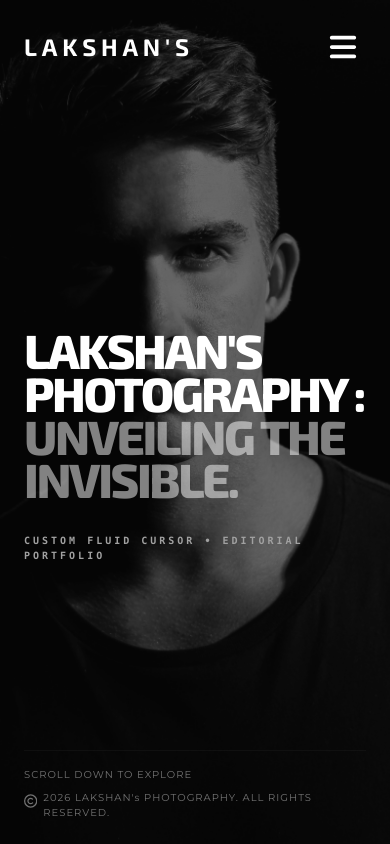
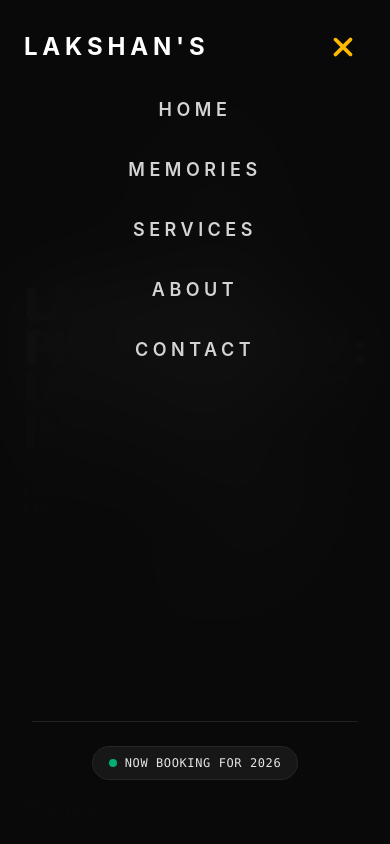
Before and after one commit to lakshan-beast/Photography-website, a React (Vite) app: page / in a window 390 px wide. Both pictures are taken after a click on the button 343 px from the left and 47 px from the top of the page. Shown: the top 844 px of the page. Built offline with nearby package versions, Linux system fonts and the light colour scheme.

Commit message:
style: enhance Hero component with mobile navigation and layout improvements

```diff
--- a/src/components/Hero.jsx
+++ b/src/components/Hero.jsx
@@ -1,10 +1,114 @@
-import React from "react";
-import { FaBars, FaRegCopyright } from "react-icons/fa6";
+// import React, { useState } from "react";
+// import { FaBars, FaRegCopyright } from "react-icons/fa6";
+
+// export default function Hero() {
+//   const [isOpen, setIsOpen] = useState(false);
+
+//   const toggleMenu = () => setIsOpen(!isOpen);
+//   const closeMenu = () => setIsOpen(false);
+
+//   return (
+//     <section className="relative w-full min-h-screen bg-dark text-white flex flex-col justify-between p-6 md:p-12 overflow-hidden font-sans">
+//       {/* Background Image with Precise Overlay to match design */}
+//       <div className="absolute inset-0 z-0 flex justify-center items-center">
+//         <img
+//           src="/hero.jpg"
+//           alt="Lakshan Photography Hero"
+//           className="w-full h-full object-cover object-center opacity-40 grayscale md:max-w-4xl md:h-[85vh] md:rounded-lg"
+//         />
+//         {/* Dark Vignette / Gradient Overlays */}
+//         <div className="absolute inset-0 bg-linear-to-b from-dark/50 via-transparent to-dark"></div>
+//         <div className="absolute inset-0 bg-dark/30"></div>
+//       </div>
+
+//       {/* Top Navbar Header */}
+//       <header className="relative z-10 flex items-center justify-between w-full max-w-7xl mx-auto">
+//         {/* Brand Logo - Top Left */}
+//         <div className="text-2xl tracking-[0.2em] uppercase font-heading font-bold">
+//           LAKSHAN'S
+//         </div>
+
+//         {/* Right Side Header Items */}
+//         <div className="flex items-center gap-6 ">
+//           {/* Availability Badge */}
+//           <div className="hidden md:flex place-items-center gap-2 bg-neutral-900/60 backdrop-blur-md border border-neutral-500/80 px-4 py-2 rounded-full text-[10px] font-heading tracking-wider text-neutral-200 ">
+//             <span className="w-1.5 h-1.5 rounded-full bg-emerald-500 animate-pulse"></span>
+//             <span>NOW BOOKING FOR 2026</span>
+//           </div>
+
+//           {/* Mobile Menu Icon */}
+//           <button
+//             type="button"
+//             onClick={toggleMenu}
+//             className="p-2 text-white md:hidden hover:text-neutral-400 transition-colors">
+//             <FaBars className="text-3xl" />
+//           </button>
+//         </div>
+//       </header>
+
+//       {/* Main Content Area (Split into Text and Vertical Nav) */}
+//       <div className="relative z-10 max-w-7xl mx-auto w-full flex flex-col md:flex-row justify-between items-end my-auto pt-24 pb-6 gap-8">
+//         {/* Left Side: Typography */}
+//         <div className="max-w-4xl space-y-8">
+//           <h1 className="text-5xl sm:text-6xl md:text-[5.5rem] font-extrabold uppercase tracking-tighter leading-[0.9] text-white">
+//             LAKSHAN'S <br />
+//             PHOTOGRAPHY : <br />
+//             <span className="text-white/50">UNVEILING THE INVISIBLE.</span>
+//           </h1>
+
+//           {/* Subtext info hidden in design layout but placed cleanly */}
+//           <p className="text-[10px] font-mono uppercase tracking-[0.3em] text-neutral-400 font-bold hover:text-emerald-600">
+//             custom fluid cursor &bull; editorial portfolio
+//           </p>
+//         </div>
+
+//         {/* Right Side: Vertical Navigation Menu (Exactly like the Design) */}
+//         <nav className="hidden md:flex flex-col items-end gap-4 text-[10px] uppercase tracking-[0.25em] font-medium text-neutral-400 border-l border-neutral-800/60 pl-6 h-fit mb-4">
+//           <a
+//             href="#home"
+//             className="hover:text-white text-white font-bold transition-colors">
+//             HOME
+//           </a>
+//           <a href="#slider" className="hover:text-white transition-colors">
+//             Memories
+//           </a>
+//           <a href="#services" className="hover:text-white transition-colors">
+//             SERVICES
+//           </a>
+//           <a href="#about" className="hover:text-white transition-colors">
+//             ABOUT
+//           </a>
+//           <a href="#contact" className="hover:text-white transition-colors">
+//             CONTACT
+//           </a>
+//         </nav>
+//       </div>
+
+//       {/* Bottom Status / Footer Note of Hero Section */}
+//       <div className="relative z-10 max-w-7xl mx-auto w-full flex flex-col sm:flex-row justify-between items-start sm:items-center text-[10px] font-body text-neutral-500 tracking-widest gap-2 border-t border-neutral-900/60 pt-4">
+//         <div>SCROLL DOWN TO EXPLORE</div>
+//         <div className="flex flex-row items-start md:items-center">
+//           <FaRegCopyright className="mr-1.5 text-sm mt-1" />{" "}
+//           {new Date().getFullYear()} LAKSHAN's PHOTOGRAPHY. ALL RIGHTS RESERVED.
+//         </div>
+//       </div>
+//     </section>
+//   );
+// }
+
+import React, { useState } from "react";
+import { FaBars, FaXmark, FaRegCopyright } from "react-icons/fa6";
 
 export default function Hero() {
+  // Mobile Menu එක Open / Close වෙන State එක
+  const [isOpen, setIsOpen] = useState(false);
+
+  const toggleMenu = () => setIsOpen(!isOpen);
+  const closeMenu = () => setIsOpen(false);
+
   return (
-    <section className="relative w-full min-h-screen bg-dark text-white flex flex-col justify-between p-6 md:p-12 overflow-hidden font-sans">
-      {/* Background Image with Precise Overlay to match design */}
+    <section className="relative w-full min-h-screen bg-neutral-950 text-white flex flex-col justify-between p-6 md:p-12 overflow-hidden font-sans">
+      {/* Background Image with Precise Overlay */}
       <div className="absolute inset-0 z-0 flex justify-center items-center">
         <img
           src="/hero.jpg"
@@ -12,37 +116,94 @@ export default function Hero() {
           className="w-full h-full object-cover object-center opacity-40 grayscale md:max-w-4xl md:h-[85vh] md:rounded-lg"
         />
         {/* Dark Vignette / Gradient Overlays */}
-        <div className="absolute inset-0 bg-linear-to-b from-dark/50 via-transparent to-dark"></div>
-        <div className="absolute inset-0 bg-dark/30"></div>
+        <div className="absolute inset-0 bg-gradient-to-b from-neutral-950/50 via-transparent to-neutral-950"></div>
+        <div className="absolute inset-0 bg-neutral-950/30"></div>
       </div>
 
       {/* Top Navbar Header */}
-      <header className="relative z-10 flex items-center justify-between w-full max-w-7xl mx-auto">
+      <header className="relative z-30 flex items-center justify-between w-full max-w-7xl mx-auto">
         {/* Brand Logo - Top Left */}
-        <div className="text-2xl tracking-[0.2em] uppercase font-heading font-bold">
+        <div className="text-2xl tracking-[0.2em] uppercase font-bold">
           LAKSHAN'S
         </div>
 
         {/* Right Side Header Items */}
-        <div className="flex items-center gap-6 ">
+        <div className="flex items-center gap-6">
           {/* Availability Badge */}
-          <div className="hidden md:flex place-items-center gap-2 bg-neutral-900/60 backdrop-blur-md border border-neutral-500/80 px-4 py-2 rounded-full text-[10px] font-heading tracking-wider text-neutral-200 ">
+          <div className="hidden md:flex place-items-center gap-2 bg-neutral-900/60 backdrop-blur-md border border-neutral-500/80 px-4 py-2 rounded-full text-[10px] tracking-wider text-neutral-200">
             <span className="w-1.5 h-1.5 rounded-full bg-emerald-500 animate-pulse"></span>
             <span>NOW BOOKING FOR 2026</span>
           </div>
 
-          {/* Mobile Menu Icon */}
+          {/* Mobile Menu Icon Toggle Button */}
           <button
             type="button"
-            // onClick={}
-            className="p-2 text-white md:hidden hover:text-neutral-400 transition-colors">
-            <FaBars className="text-3xl" />
+            onClick={toggleMenu}
+            className="p-2 text-white md:hidden hover:text-neutral-400 transition-colors z-50 focus:outline-none"
+            aria-label="Toggle Navigation Menu">
+            {isOpen ? (
+              <FaXmark className="text-3xl text-amber-400" />
+            ) : (
+              <FaBars className="text-3xl" />
+            )}
           </button>
         </div>
       </header>
 
+      {/* Mobile Full-Screen Navigation Drawer Overlay */}
+      <div
+        className={`fixed inset-0 bg-neutral-950/95 backdrop-blur-2xl z-20 flex flex-col justify-between p-8 md:hidden transition-all duration-300 ease-in-out ${
+          isOpen
+            ? "opacity-100 pointer-events-auto"
+            : "opacity-0 pointer-events-none"
+        }`}>
+        <div className="pt-16">
+          {/* Mobile Menu Links */}
+          <nav className="flex flex-col items-center justify-center gap-8 text-lg uppercase tracking-[0.25em] font-semibold text-neutral-300">
+            <a
+              href="#home"
+              onClick={closeMenu}
+              className="hover:text-amber-400 transition-colors">
+              HOME
+            </a>
+            <a
+              href="#slider"
+              onClick={closeMenu}
+              className="hover:text-amber-400 transition-colors">
+              MEMORIES
+            </a>
+            <a
+              href="#services"
+              onClick={closeMenu}
+              className="hover:text-amber-400 transition-colors">
+              SERVICES
+            </a>
+            <a
+              href="#about"
+              onClick={closeMenu}
+              className="hover:text-amber-400 transition-colors">
+              ABOUT
+            </a>
+            <a
+              href="#contact"
+              onClick={closeMenu}
+              className="hover:text-amber-400 transition-colors">
+              CONTACT
+            </a>
+          </nav>
+        </div>
+
+        {/* Mobile Footer Status Badge inside Menu */}
+        <div className="flex flex-col items-center gap-4 pb-8 border-t border-neutral-800/80 pt-6">
+          <div className="flex items-center gap-2 bg-neutral-900 border border-neutral-800 px-4 py-2 rounded-full text-xs font-mono tracking-wider text-neutral-200">
+            <span className="w-2 h-2 rounded-full bg-emerald-500 animate-pulse"></span>
+            <span>NOW BOOKING FOR 2026</span>
+          </div>
+        </div>
+      </div>
+
       {/* Main Content Area (Split into Text and Vertical Nav) */}
-      <div className="relative z-10 max-w-7xl mx-auto w-full flex flex-col md:flex-row justify-between items-end my-auto pt-24 pb-6 gap-8">
+      <div className="relative z-10 max-w-7xl mx-auto w-full flex flex-col md:flex-row justify-between items-end my-auto pb-6 gap-8">
         {/* Left Side: Typography */}
         <div className="max-w-4xl space-y-8">
           <h1 className="text-5xl sm:text-6xl md:text-[5.5rem] font-extrabold uppercase tracking-tighter leading-[0.9] text-white">
@@ -51,13 +212,12 @@ export default function Hero() {
             <span className="text-white/50">UNVEILING THE INVISIBLE.</span>
           </h1>
 
-          {/* Subtext info hidden in design layout but placed cleanly */}
-          <p className="text-[10px] font-mono uppercase tracking-[0.3em] text-neutral-400 font-bold hover:text-emerald-600">
+          <p className="text-[10px] font-mono uppercase tracking-[0.3em] text-neutral-400 font-bold hover:text-emerald-500 transition-colors">
             custom fluid cursor &bull; editorial portfolio
           </p>
         </div>
 
-        {/* Right Side: Vertical Navigation Menu (Exactly like the Design) */}
+        {/* Right Side: Desktop Vertical Navigation Menu */}
         <nav className="hidden md:flex flex-col items-end gap-4 text-[10px] uppercase tracking-[0.25em] font-medium text-neutral-400 border-l border-neutral-800/60 pl-6 h-fit mb-4">
           <a
             href="#home"
@@ -65,7 +225,7 @@ export default function Hero() {
             HOME
           </a>
           <a href="#slider" className="hover:text-white transition-colors">
-            Memories
+            MEMORIES
           </a>
           <a href="#services" className="hover:text-white transition-colors">
             SERVICES
@@ -80,10 +240,10 @@ export default function Hero() {
       </div>
 
       {/* Bottom Status / Footer Note of Hero Section */}
-      <div className="relative z-10 max-w-7xl mx-auto w-full flex flex-col sm:flex-row justify-between items-start sm:items-center text-[10px] font-body text-neutral-500 tracking-widest gap-2 border-t border-neutral-900/60 pt-4">
+      <div className="relative z-10 max-w-7xl mx-auto w-full flex flex-col sm:flex-row justify-between items-start sm:items-center text-[10px] text-neutral-500 tracking-widest gap-2 border-t border-neutral-900/60 pt-4">
         <div>SCROLL DOWN TO EXPLORE</div>
-        <div className="flex flex-row items-start md:items-center">
-          <FaRegCopyright className="mr-1.5 text-sm mt-1" />{" "}
+        <div className="flex flex-row items-center">
+          <FaRegCopyright className="mr-1.5 text-sm" />{" "}
           {new Date().getFullYear()} LAKSHAN's PHOTOGRAPHY. ALL RIGHTS RESERVED.
         </div>
       </div>
```
